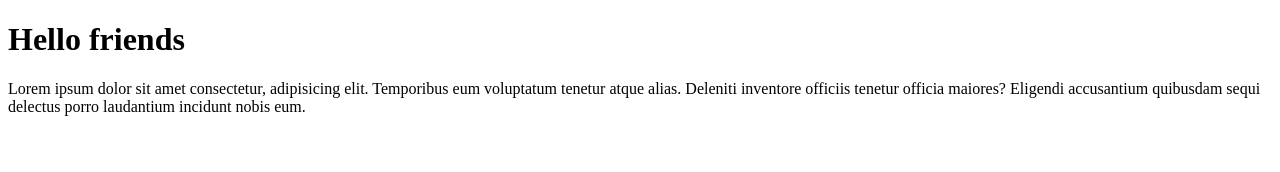
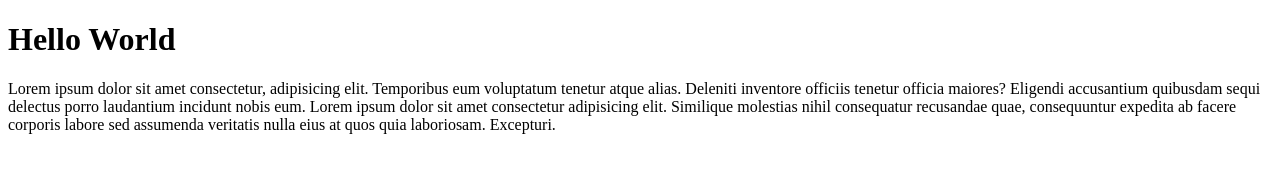
Before and after one commit to osisamkay/HNG-INTERNSHIP, a plain HTML site: page index.html in a window 1280 px wide. Drawn offline with Linux system fonts and the light colour scheme.

Commit message:
second commit

```diff
--- a/index.html
+++ b/index.html
@@ -7,9 +7,9 @@
     <title>Task 1</title>
 </head>
 <body>
-    <h1>Hello friends</h1>
+    <h1>Hello World</h1>
     <p>
-        Lorem ipsum dolor sit amet consectetur, adipisicing elit. Temporibus eum voluptatum tenetur atque alias. Deleniti inventore officiis tenetur officia maiores? Eligendi accusantium quibusdam sequi delectus porro laudantium incidunt nobis eum.
+        Lorem ipsum dolor sit amet consectetur, adipisicing elit. Temporibus eum voluptatum tenetur atque alias. Deleniti inventore officiis tenetur officia maiores? Eligendi accusantium quibusdam sequi delectus porro laudantium incidunt nobis eum. Lorem ipsum dolor sit amet consectetur adipisicing elit. Similique molestias nihil consequatur recusandae quae, consequuntur expedita ab facere corporis labore sed assumenda veritatis nulla eius at quos quia laboriosam. Excepturi.
     </p>
 </body>
 </html>
```
